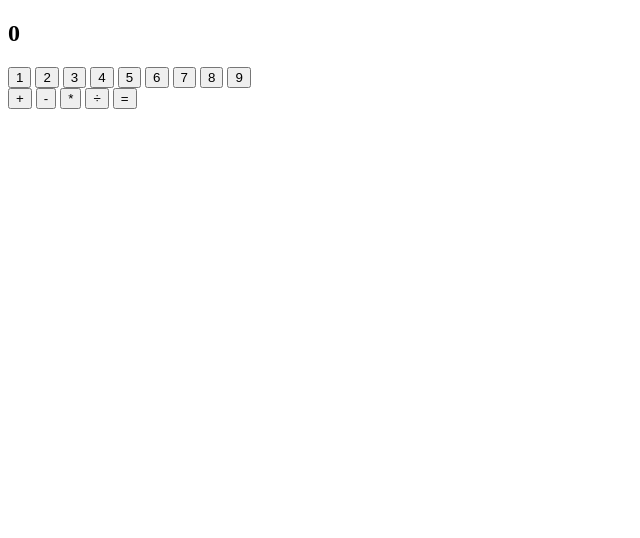
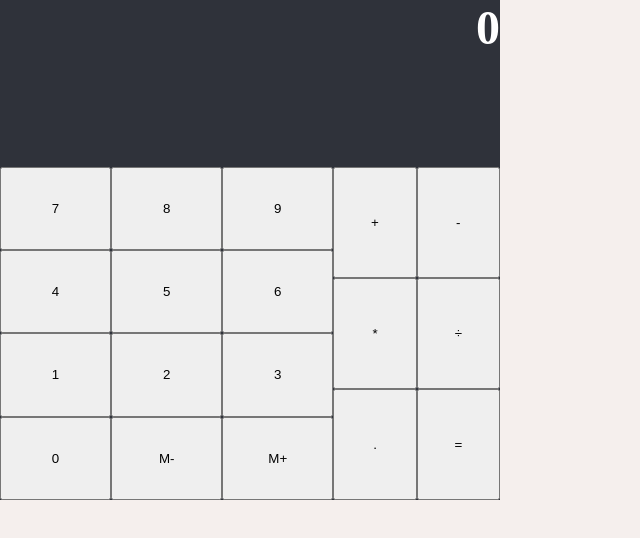
Before and after one commit to BwBest/calculator, a plain HTML site: page index.html in a window 1280 px wide. Shown: the whole page, without its empty margins (0-640 px from the left). Drawn offline with Linux system fonts and the light colour scheme.

Commit message:
Add basic styling

```diff
--- a/index.html
+++ b/index.html
@@ -15,21 +15,27 @@
             </div>
         </div>
         <div class="numbers">
+            <button id="key7" class="number-key">7</button>
+            <button id="key8" class="number-key">8</button>
+            <button id="key9" class="number-key">9</button>
+            <button id="key4" class="number-key">4</button>
+            <button id="key5" class="number-key">5</button>
+            <button id="key6" class="number-key">6</button>
             <button id="key1" class="number-key">1</button>
             <button id="key2" class="number-key">2</button>
             <button id="key3" class="number-key">3</button>
-            <button id="key4" class="number-key">4</button>
-            <button id="key5" class="number-key">5</button>
-            <button id="key6" class="number-key">6</button>
-            <button id="key7" class="number-key">7</button>
-            <button id="key8" class="number-key">8</button>
-            <button id="key9" class="number-key">9</button>
+            <button id="key0" class="number-key">0</button>
+            <button id="negative" class="number-key">M-</button>
+            <button id="positive" class="number-key">M+</button>
+
+
         </div>
         <div class="operators">
             <button id="add" class="operator-key">+</button>
             <button id="subtract" class="operator-key">-</button>
             <button id="multiply" class="operator-key">*</button>
             <button id="divide" class="operator-key">÷</button>
+            <button id="dot" class="operator-key">.</button>
             <button id="equal" class="operator-key">=</button>
         </div>
     </div>
--- a/style.css
+++ b/style.css
@@ -0,0 +1,49 @@
+*{
+    box-sizing: border-box;
+    margin: 0;
+}
+
+body{
+    background: #f5efed;
+    height: 100vh;
+    overflow: hidden;
+}
+
+.calculator-box{
+    display: grid;
+    grid-template-columns: 2fr 1fr;
+    grid-template-rows: repeat(3, 1fr);
+    grid-column-gap: 0px;
+    grid-row-gap: 0px;
+
+    height: 500px;
+    width: 500px;
+    background: #2F323A;
+}
+
+.screen{
+    grid-area: 1 / 1 / 2 / 3;
+    text-align: right;
+    color: #fff;
+    font-size: 2rem;
+}
+
+.numbers{
+    display: grid;
+    grid-template-columns: repeat(3, 1fr);
+    grid-template-rows: repeat(4, 1fr);
+    grid-column-gap: 0px;
+    grid-row-gap: 0px;
+
+    grid-area: 2 / 1 / 4 / 2;
+}
+
+.operators{
+    display: grid;
+    grid-template-columns: repeat(2, 1fr);
+    grid-template-rows: repeat(3, 1fr);
+    grid-column-gap: 0px;
+    grid-row-gap: 0px;
+
+    grid-area: 2 / 2 / 4 / 3;
+}
```
